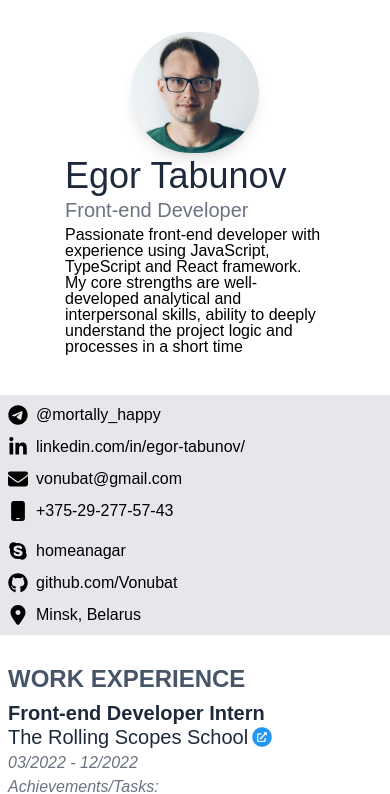
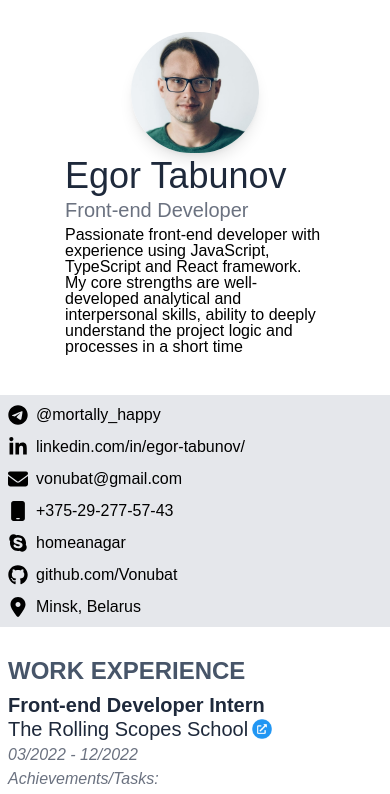
Before and after one commit to Vonubat/resume, a React (Create React App) app: page / in a window 390 px wide. Shown: the top 794 px of the page. Built offline with nearby package versions, Linux system fonts and the light colour scheme; what tw-elements would draw is missing.

Commit message:
fix: minor bugs

```diff
--- a/src/components/Contact.tsx
+++ b/src/components/Contact.tsx
@@ -3,8 +3,8 @@ import React from 'react';
 function Contact() {
   return (
     <div className="contact-block bg-gray-200 whitespace-nowrap">
-      <div className="flex flex-wrap justify-around lg:justify-between mt-10 max-w-[1024px] mx-auto">
-        <section className="main flex flex-col gap-2 my-2 mx-2 w-[450px]">
+      <div className="flex flex-wrap justify-around lg:justify-between mt-10 max-w-[1024px] mx-auto py-2 gap-2">
+        <section className="main flex flex-col gap-2 mx-2 w-[450px]">
           <div className="telegram flex flex-nowrap items-center gap-2">
             <svg
               xmlns="http://www.w3.org/2000/svg"
@@ -80,7 +80,7 @@ function Contact() {
             </a>
           </div>
         </section>
-        <section className="additional flex flex-col gap-2 my-2 mx-2 w-[450px]">
+        <section className="additional flex flex-col gap-2 mx-2 w-[450px]">
           <div className="skype flex flex-nowrap items-center gap-2">
             <svg
               xmlns="http://www.w3.org/2000/svg"
--- a/src/components/WorkExperienceRSSchool.tsx
+++ b/src/components/WorkExperienceRSSchool.tsx
@@ -63,7 +63,7 @@ function WorkExperienceRSSchool() {
           useReducer and Context API), Redux, RTK, RTK Query, Tailwind, React
           Testing Library.
         </li>
-        <li className="pl-1">Implementation time: 6 weeks</li>
+        <li className="pl-1">Implementation time: 6 weeks.</li>
       </ul>
       <h4 className="font-semibold text-slate-800 flex items-center content-center gap-1">
         RS lang (team project)
@@ -81,7 +81,7 @@ function WorkExperienceRSSchool() {
           App for learning words with interval repetition technique, individual
           progress tracking and mini-games. Application use API with ability to
           create new users, users can have learning words, setting and
-          statistics data
+          statistics data.
         </li>
         <li className="pl-1">
           Key skills: TS, MongoDB, async coding, team working, code reviewing,
@@ -137,7 +137,7 @@ function WorkExperienceRSSchool() {
           Key skills: pure JS (slider, pagination, modal window, burger-menu),
           HTML, Sass.
         </li>
-        <li className="pl-1">Implementation time: 3 weeks</li>
+        <li className="pl-1">Implementation time: 3 weeks.</li>
       </ul>
       <h4 className="font-semibold text-slate-800 flex items-center content-center gap-1">
         Repair workshop
@@ -152,10 +152,10 @@ function WorkExperienceRSSchool() {
       </h4>
       <ul className="marker:content-['-'] ml-5">
         <li className="pl-1">
-          The first freelance job. Landing Page with responsive layout
+          The first freelance job. Landing Page with responsive layout.
         </li>
         <li className="pl-1">Key skills: SMTP-service, JS, HTML, Sass.</li>
-        <li className="pl-1">Implementation time: 2 weeks</li>
+        <li className="pl-1">Implementation time: 2 weeks.</li>
       </ul>
     </div>
   );
```
